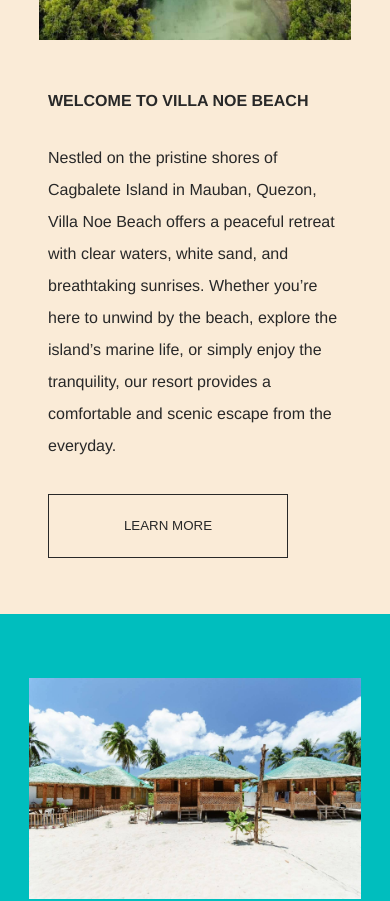
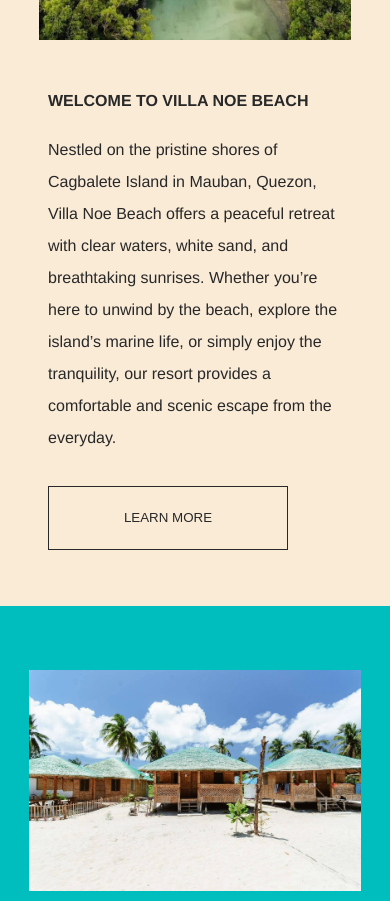
Before and after one commit to giantcarlos/villa-noe, a React (Vite) app: page / in a window 390 px wide. Shown: the part 1260-2161 px from the top of the page. Built offline with nearby package versions, Linux system fonts and the light colour scheme.

Commit message:
reduce paragraphs top margin

```diff
--- a/src/App.css
+++ b/src/App.css
@@ -547,7 +547,7 @@ button {
     grid-row: 1;
     text-align: left;
     line-height: 2;
-    margin-top: 2rem;
+    margin-top: 1.5rem;
     margin-left: 3rem;
     margin-right: 3rem;
   }
@@ -556,7 +556,7 @@ button {
     grid-row: 1;
     text-align: left;
     line-height: 2;
-    margin-top: 2rem;
+    margin-top: 1.5rem;
     margin-left: 3rem;
     margin-right: 3rem;
   }
```
